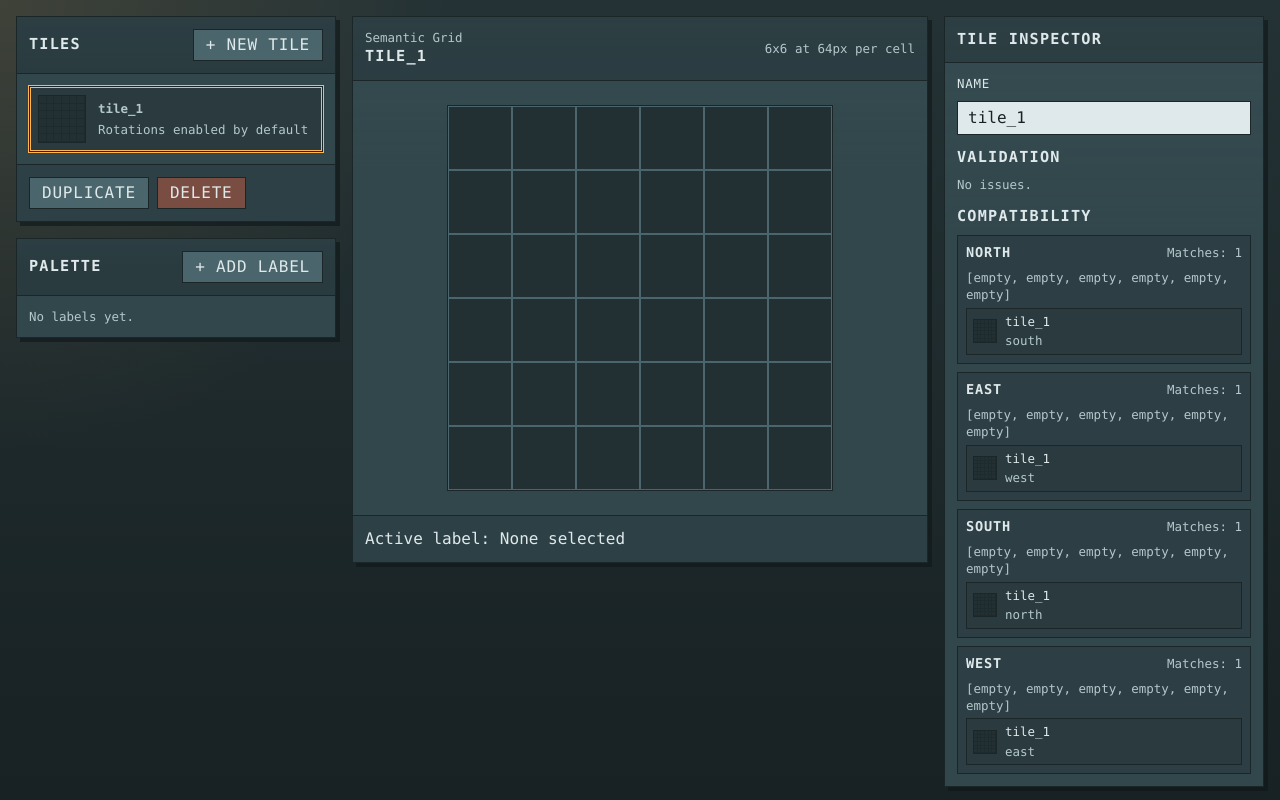
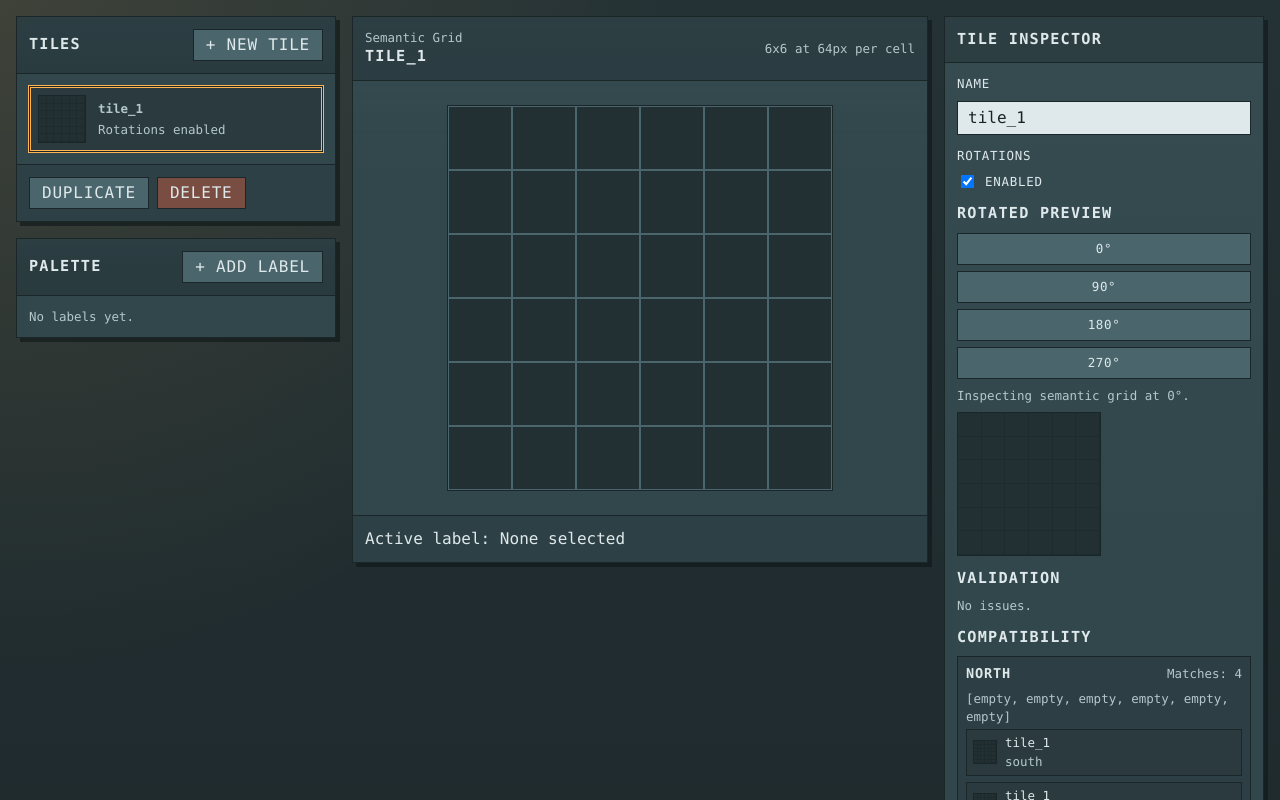
Before and after one commit to carladevv/tileset-drafting-tool, a React (Vite) app: page / in a window 1280 px wide. Both pictures are taken after a click on the button "+ NEW TILE". Shown: the top 800 px of the page. Built offline with nearby package versions, Linux system fonts and the light colour scheme.

Commit message:
feat: stage 3 - rotation system

```diff
--- a/src/components/TileInspector.tsx
+++ b/src/components/TileInspector.tsx
@@ -1,5 +1,8 @@
+import { useEffect, useState } from 'react'
+
 import { useProjectStore } from '../store/projectStore'
-import { tileSides } from '../utils/compatibility'
+import { getRotatedTileViews, tileRotations, tileSides } from '../utils/compatibility'
+import type { TileRotation } from '../types/projectTypes'
 import { TilePreview } from './TilePreview'
 
 export function TileInspector() {
@@ -8,17 +11,25 @@ export function TileInspector() {
   const selectedTileId = useProjectStore((state) => state.selectedTileId)
   const validationIssues = useProjectStore((state) => state.validationIssues)
   const updateTileName = useProjectStore((state) => state.updateTileName)
+  const setTileRotationEnabled = useProjectStore((state) => state.setTileRotationEnabled)
   const getTileBorders = useProjectStore((state) => state.getTileBorders)
   const getCompatibilityForTile = useProjectStore((state) => state.getCompatibilityForTile)
   const selectTile = useProjectStore((state) => state.selectTile)
+  const [previewRotation, setPreviewRotation] = useState<TileRotation>(0)
   const tile = tiles.find((entry) => entry.id === selectedTileId) ?? null
   const issues = validationIssues.filter((issue) => issue.tileId === selectedTileId)
   const borders = selectedTileId ? getTileBorders(selectedTileId) : null
   const compatibility = selectedTileId ? getCompatibilityForTile(selectedTileId) : null
+  const rotatedViews = tile ? getRotatedTileViews({ ...tile, allowRotations: true }) : []
+  const previewView = rotatedViews.find((view) => view.rotation === previewRotation) ?? rotatedViews[0] ?? null
 
   const getTileName = (tileId: string) => tiles.find((entry) => entry.id === tileId)?.name || 'Untitled tile'
   const getTile = (tileId: string) => tiles.find((entry) => entry.id === tileId) ?? null
   const getLabelName = (labelId: string) => labels.find((entry) => entry.id === labelId)?.name || labelId || 'empty'
+
+  useEffect(() => {
+    setPreviewRotation(0)
+  }, [selectedTileId])
 
   return (
     <section className="panel">
@@ -39,6 +50,48 @@ export function TileInspector() {
                 onChange={(event) => updateTileName(tile.id, event.target.value)}
               />
             </label>
+            <label className="field-group">
+              <span>Rotations</span>
+              <div className="field-group__inline">
+                <input
+                  type="checkbox"
+                  aria-label="Allow rotations"
+                  checked={tile.allowRotations}
+                  onChange={(event) => setTileRotationEnabled(tile.id, event.target.checked)}
+                />
+                <span>{tile.allowRotations ? 'Enabled' : 'Disabled'}</span>
+              </div>
+            </label>
+            <div className="inspector-block">
+              <h3>Rotated Preview</h3>
+              <div className="compatibility-side__matches" role="tablist" aria-label="Rotation preview selector">
+                {tileRotations.map((rotation) => (
+                  <button
+                    key={rotation}
+                    type="button"
+                    className="pixel-button"
+                    aria-pressed={previewRotation === rotation}
+                    onClick={() => setPreviewRotation(rotation)}
+                  >
+                    {rotation}°
+                  </button>
+                ))}
+              </div>
+              {previewView ? (
+                <>
+                  <p className="panel-hint">Inspecting semantic grid at {previewView.rotation}°.</p>
+                  <TilePreview
+                    tile={tile}
+                    labels={labels}
+                    grid={previewView.rotatedGrid}
+                    size="large"
+                    ariaLabel={`Rotated preview ${previewView.rotation} degrees`}
+                  />
+                </>
+              ) : (
+                <p className="empty-copy">No rotated preview available.</p>
+              )}
+            </div>
             <div className="inspector-block">
               <h3>Validation</h3>
               {issues.length === 0 ? (
@@ -83,17 +136,22 @@ export function TileInspector() {
                               }
 
                               return (
-                                <li key={`${match.sourceTileId}_${match.sourceSide}_${match.targetTileId}_${match.targetSide}`}>
+                                <li
+                                  key={`${match.sourceTileId}_${match.sourceSide}_${match.targetTileId}_${match.targetSide}_${match.targetRotation}`}
+                                >
                                   <button
                                     type="button"
                                     className="compatibility-match"
                                     onClick={() => selectTile(match.targetTileId)}
-                                    aria-label={`Select compatible tile ${getTileName(match.targetTileId)} on ${match.targetSide}`}
+                                    aria-label={`Select compatible tile ${getTileName(match.targetTileId)} on ${match.targetSide}${match.targetRotation === 0 ? '' : ` rotated ${match.targetRotation} degrees`}`}
                                   >
                                     <TilePreview tile={targetTile} labels={labels} size="tiny" />
                                     <span className="compatibility-match__meta">
                                       <span>{getTileName(match.targetTileId)}</span>
-                                      <span>{match.targetSide}</span>
+                                      <span>
+                                        {match.targetSide}
+                                        {match.targetRotation === 0 ? '' : ` (rot ${match.targetRotation})`}
+                                      </span>
                                     </span>
                                   </button>
                                 </li>
--- a/src/components/TileListPanel.tsx
+++ b/src/components/TileListPanel.tsx
@@ -67,7 +67,7 @@ export function TileListPanel() {
                     </span>
                   ) : null}
                 </span>
-                <span>Rotations enabled by default</span>
+                <span>{tile.allowRotations ? 'Rotations enabled' : 'Rotations disabled'}</span>
               </span>
             </button>
           )
--- a/src/components/TilePreview.tsx
+++ b/src/components/TilePreview.tsx
@@ -1,19 +1,23 @@
 import { GRID_SIZE } from '../types/projectTypes'
-import type { CellLabel, Tile } from '../types/projectTypes'
+import type { CellLabel, Tile, TileGrid } from '../types/projectTypes'
 
 type TilePreviewProps = {
   tile: Tile
   labels: CellLabel[]
+  grid?: TileGrid
   size?: 'tiny' | 'small' | 'large'
+  ariaLabel?: string
 }
 
 const getColorForCell = (cellLabelId: string, labels: CellLabel[]) =>
   labels.find((label) => label.id === cellLabelId)?.color ?? '#223033'
 
-export function TilePreview({ tile, labels, size = 'small' }: TilePreviewProps) {
+export function TilePreview({ tile, labels, grid, size = 'small', ariaLabel }: TilePreviewProps) {
+  const previewGrid = grid ?? tile.grid
+
   return (
-    <div className={`tile-preview tile-preview--${size}`} aria-hidden="true">
-      {tile.grid.slice(0, GRID_SIZE).flatMap((row, rowIndex) =>
+    <div className={`tile-preview tile-preview--${size}`} aria-label={ariaLabel} aria-hidden={ariaLabel ? undefined : 'true'}>
+      {previewGrid.slice(0, GRID_SIZE).flatMap((row, rowIndex) =>
         row.slice(0, GRID_SIZE).map((cellLabelId, columnIndex) => (
           <span
             key={`${tile.id}_${rowIndex}_${columnIndex}`}
--- a/src/index.css
+++ b/src/index.css
@@ -314,6 +314,12 @@ button {
   gap: 8px;
 }
 
+.field-group__inline {
+  display: flex;
+  align-items: center;
+  gap: 8px;
+}
+
 .field-group span {
   font-size: 0.78rem;
   text-transform: uppercase;
@@ -336,6 +342,12 @@ input:not([type]),
   padding: 0 10px;
   width: 100%;
   min-width: 0;
+}
+
+.field-group input[type='checkbox'] {
+  min-height: auto;
+  width: auto;
+  padding: 0;
 }
 
 input[type='color'] {
--- a/src/types/projectTypes.ts
+++ b/src/types/projectTypes.ts
@@ -75,12 +75,21 @@ export type TileBorders = {
   west: BorderArray
 }
 
+export type TileRotation = 0 | 90 | 180 | 270
+
+export type RotatedTileView = {
+  baseTileId: string
+  rotation: TileRotation
+  rotatedGrid: TileGrid
+  borders: TileBorders
+}
+
 export type CompatibilityMatch = {
   sourceTileId: string
   sourceSide: TileSide
   targetTileId: string
   targetSide: TileSide
-  targetRotation: 0 | 90 | 180 | 270
+  targetRotation: TileRotation
 }
 
 export type TileCompatibility = {
--- a/src/utils/compatibility.ts
+++ b/src/utils/compatibility.ts
@@ -3,15 +3,18 @@ import type {
   CompatibilityGraph,
   CompatibilityMatch,
   Project,
+  RotatedTileView,
   Tile,
   TileBorders,
   TileCompatibility,
   TileGrid,
+  TileRotation,
   TileSide,
   ValidationIssue,
 } from '../types/projectTypes'
 
 export const tileSides: TileSide[] = ['north', 'east', 'south', 'west']
+export const tileRotations: TileRotation[] = [0, 90, 180, 270]
 
 const oppositeSideBySide: Record<TileSide, TileSide> = {
   north: 'south',
@@ -26,6 +29,8 @@ export const createEmptyTileCompatibility = (): TileCompatibility => ({
   south: [],
   west: [],
 })
+
+const cloneGrid = (grid: TileGrid): TileGrid => grid.map((row) => [...row])
 
 export const deriveTileBorders = (grid: TileGrid): TileBorders => ({
   north: [...(grid[0] ?? [])],
@@ -44,6 +49,66 @@ export const getOppositeSide = (side: TileSide): TileSide => oppositeSideBySide[
 export const isValidGridShape = (grid: TileGrid) =>
   grid.length === GRID_SIZE && grid.every((row) => row.length === GRID_SIZE)
 
+export const rotateGrid90 = (grid: TileGrid): TileGrid =>
+  Array.from({ length: GRID_SIZE }, (_, row) =>
+    Array.from({ length: GRID_SIZE }, (_, column) => grid[GRID_SIZE - 1 - column]?.[row] ?? ''),
+  )
+
+export const rotateGrid180 = (grid: TileGrid): TileGrid => rotateGrid90(rotateGrid90(grid))
+
+export const rotateGrid270 = (grid: TileGrid): TileGrid => rotateGrid90(rotateGrid180(grid))
+
+export const rotateGrid = (grid: TileGrid, rotation: TileRotation): TileGrid => {
+  if (rotation === 0) {
+    return cloneGrid(grid)
+  }
+
+  if (rotation === 90) {
+    return rotateGrid90(grid)
+  }
+
+  if (rotation === 180) {
+    return rotateGrid180(grid)
+  }
+
+  return rotateGrid270(grid)
+}
+
+export const getTileRotations = (tile: Tile): TileRotation[] => (tile.allowRotations ? tileRotations : [0])
+
+export const getRotatedTileViews = (tile: Tile): RotatedTileView[] =>
+  getTileRotations(tile).map((rotation) => {
+    const rotatedGrid = rotateGrid(tile.grid, rotation)
+
+    return {
+      baseTileId: tile.id,
+      rotation,
+      rotatedGrid,
+      borders: deriveTileBorders(rotatedGrid),
+    }
+  })
+
+export const dedupeCompatibilityMatches = (matches: CompatibilityMatch[]) => {
+  const seen = new Set<string>()
+
+  return matches.filter((match) => {
+    const key = [
+      match.sourceTileId,
+      match.sourceSide,
+      match.targetTileId,
+      match.targetSide,
+      match.targetRotation,
+    ].join(':')
+
+    if (seen.has(key)) {
+      return false
+    }
+
+    seen.add(key)
+    return true
+  })
+}
+
 export const computeCompatibilityGraph = (tiles: Tile[]): CompatibilityGraph => {
   const bordersByTileId = Object.fromEntries(tiles.map((tile) => [tile.id, deriveTileBorders(tile.grid)]))
   const byTileId = Object.fromEntries(tiles.map((tile) => [tile.id, createEmptyTileCompatibility()]))
@@ -59,23 +124,22 @@ export const computeCompatibilityGraph = (tiles: Tile[]): CompatibilityGraph =>
       const targetSide = getOppositeSide(sourceSide)
 
       for (const targetTile of tiles) {
-        const targetBorders = bordersByTileId[targetTile.id]
-        if (!targetBorders) {
-          continue
-        }
+        getRotatedTileViews(targetTile).forEach((targetView) => {
+          if (!arraysEqual(sourceBorders[sourceSide], targetView.borders[targetSide])) {
+            return
+          }
 
-        if (arraysEqual(sourceBorders[sourceSide], targetBorders[targetSide])) {
           matches.push({
             sourceTileId: sourceTile.id,
             sourceSide,
             targetTileId: targetTile.id,
             targetSide,
-            targetRotation: 0,
+            targetRotation: targetView.rotation,
           })
-        }
+        })
       }
 
-      byTileId[sourceTile.id][sourceSide] = matches
+      byTileId[sourceTile.id][sourceSide] = dedupeCompatibilityMatches(matches)
     }
   }
 
```
Also changed, not shown: 1 other file (tests, documents, lock files or other folders).
